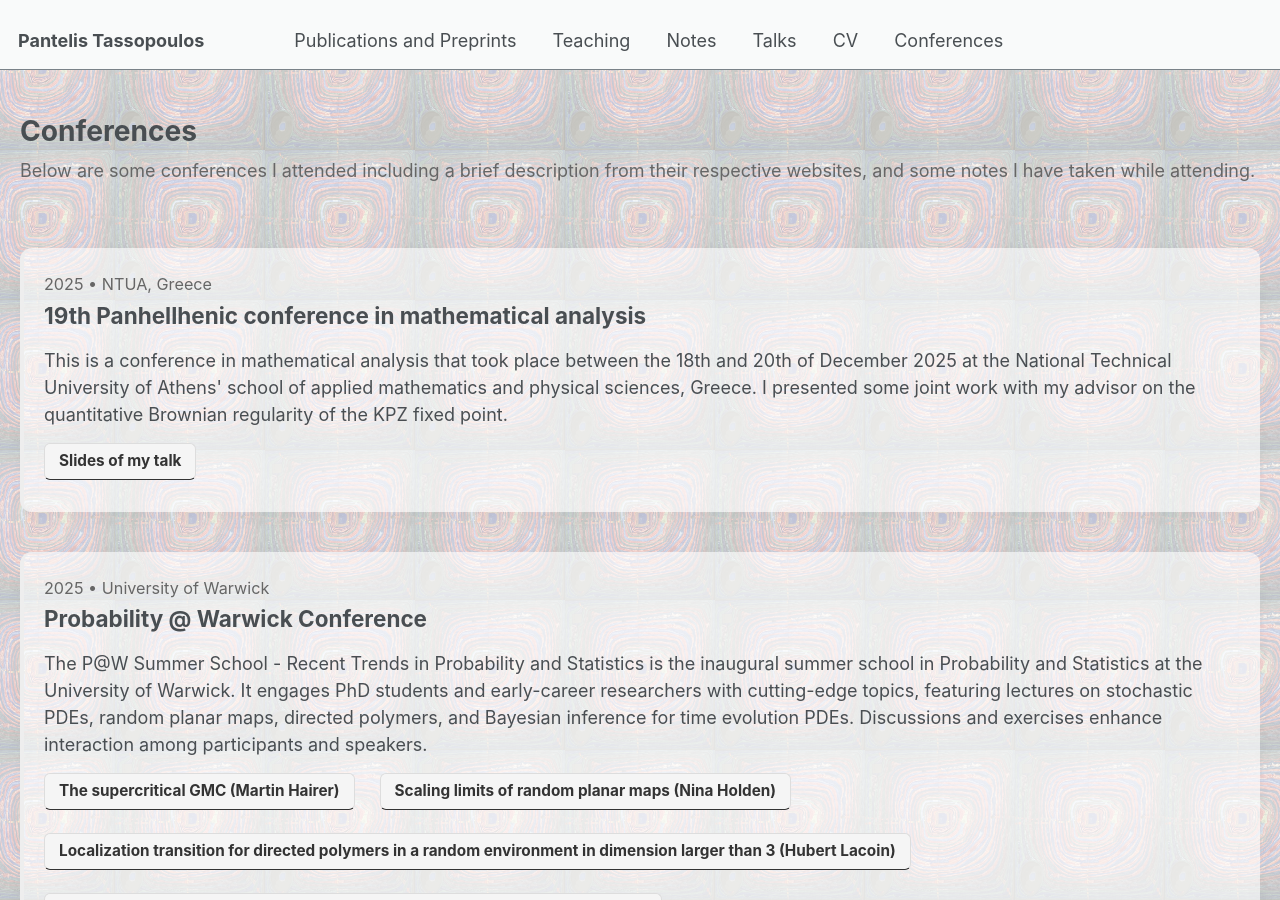
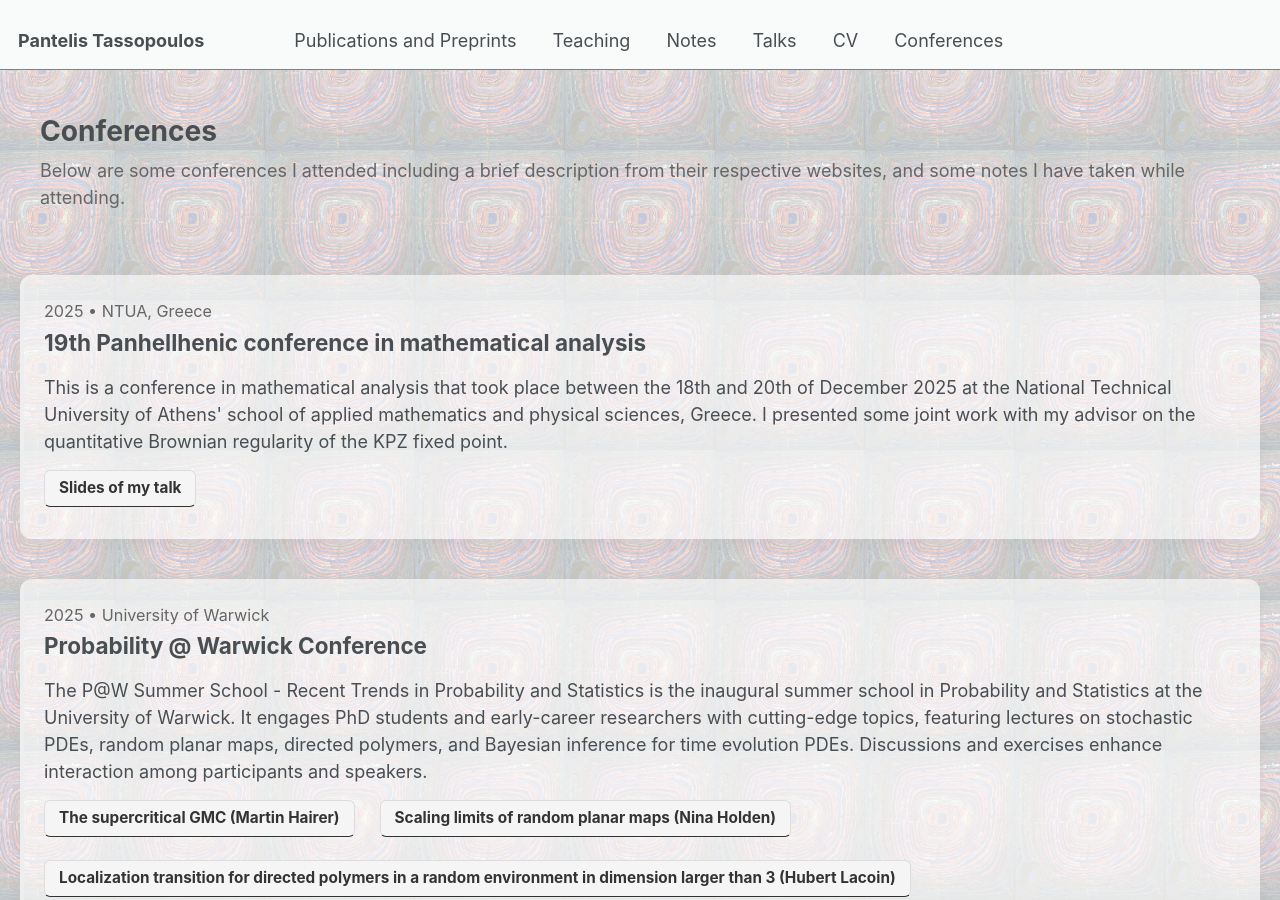
Before and after one commit to PantelisTass/PantelisTass.github.io, a Jekyll site: the page built from _pages/conferences.md, in a window 1280 px wide and 900 px high. Built offline with Jekyll 4.4.1, drawn with Linux system fonts in a browser that asks for light colours.

Commit message:
alignment

```diff
--- a/_layouts/conferences_fullwidth.html
+++ b/_layouts/conferences_fullwidth.html
@@ -8,7 +8,7 @@ layout: default
 
   <article class="post" style="flex: 1 0 auto; width: 100%;">
 
-    <header class="post-header" style="max-width: none; padding: 40px 20px 0 20px; margin-bottom: 0;">
+    <header class="post-header" style="max-width: none; padding: 40px 20px 0 40px; margin-bottom: 0;">
       <h1 class="post-title" style="margin: 0; padding: 0; border: none; line-height: 1.1;">{{ page.title }}</h1>
       {% if page.page_intro %}
         <p class="page-intro" style="margin-top: 10px; padding: 0; color: #666;">{{ page.page_intro }}</p>
```
